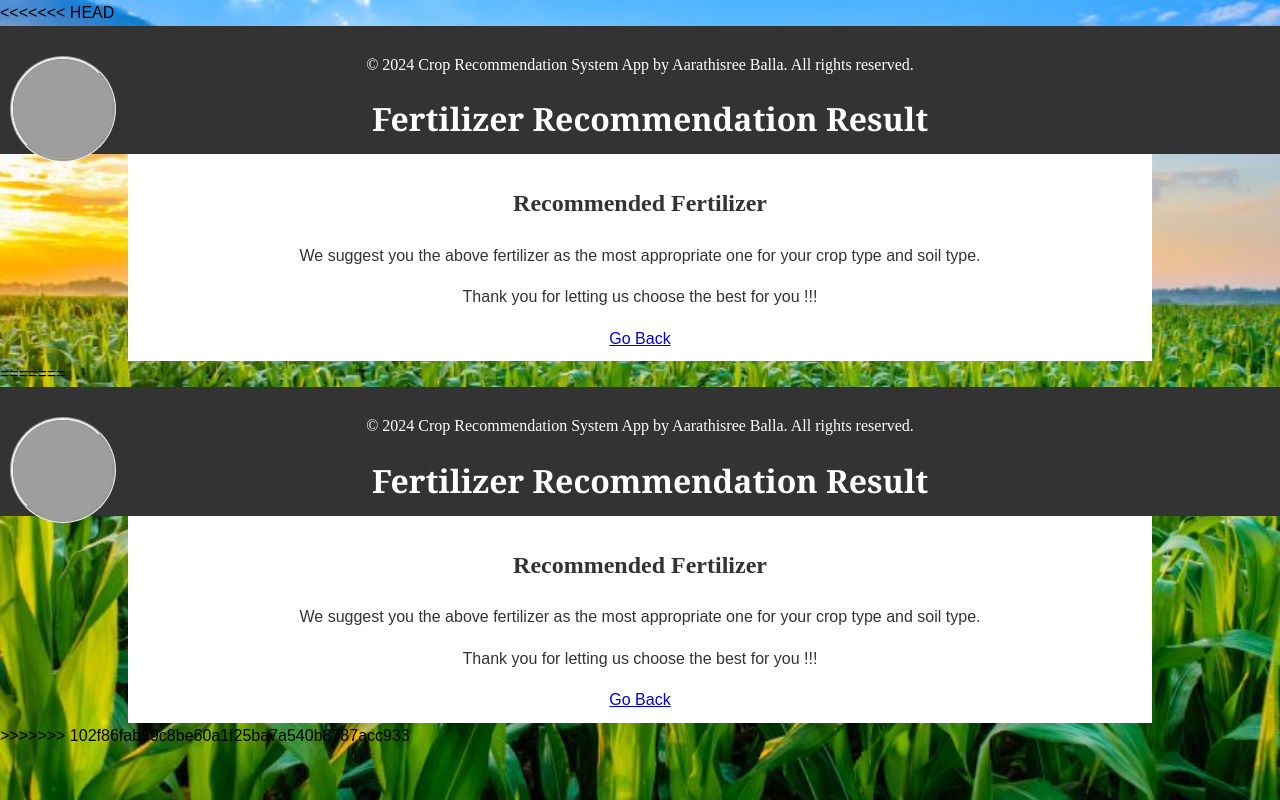
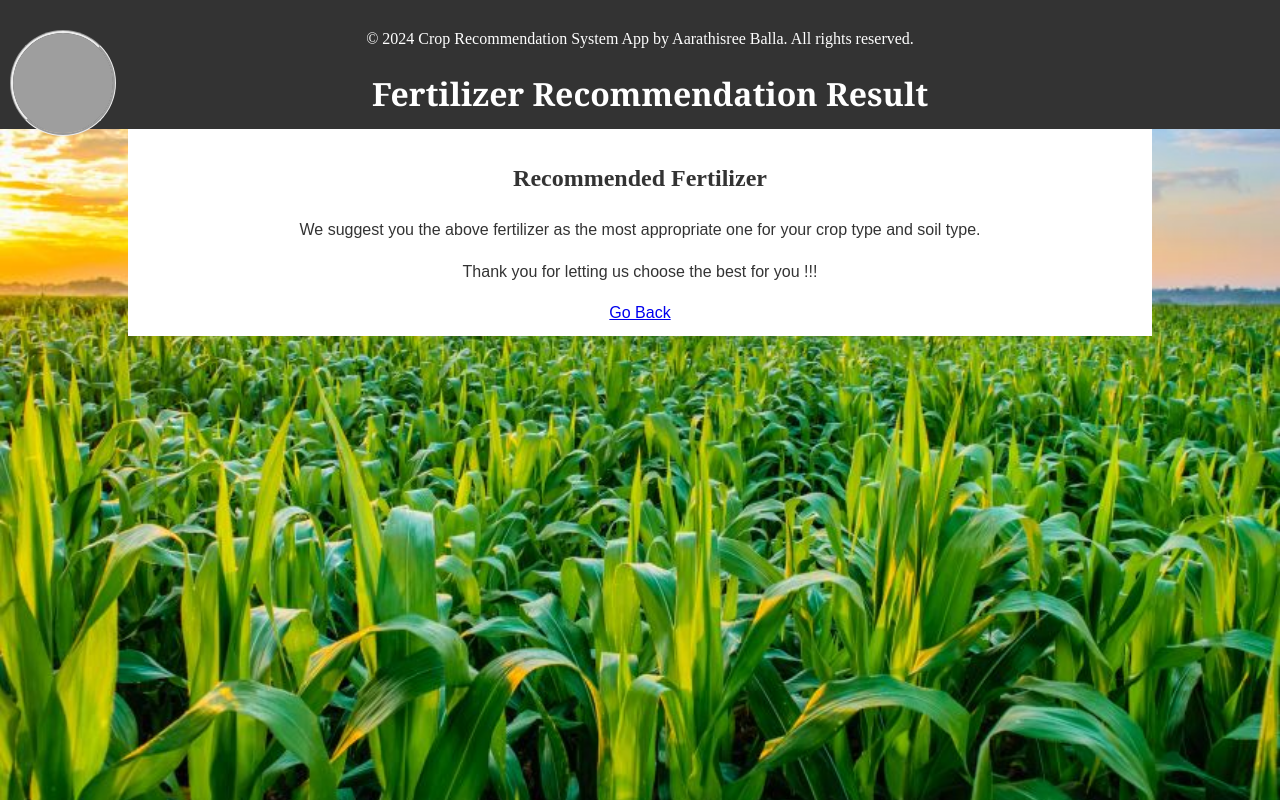
Before and after one commit to Aarathi1535/CropXpert, a Flask app: template templates/result2.html in a window 1280 px wide. Run offline with Flask 3, Linux system fonts and the light colour scheme; the template is opened without the code that fills it, so the values that code supplies are empty; grey boxes are pictures that could not be loaded.

Commit message:
Update result2.html

```diff
--- a/templates/result2.html
+++ b/templates/result2.html
@@ -1,4 +1,3 @@
-<<<<<<< HEAD
 <!DOCTYPE html>
 <html lang="en">
 <head>
@@ -34,40 +33,3 @@
     </main>
 </body>
 </html>
-=======
-<!DOCTYPE html>
-<html lang="en">
-<head>
-    <meta charset="UTF-8">
-    <meta name="viewport" content="width=device-width, initial-scale=1.0">
-    <title>Fertilizer Recommendation Result</title>
-    <link rel="stylesheet" href="{{ url_for('static', filename='styles.css') }}">
-</head>
-<body>
-    <header>
-        <div class = "logo">
-            <img src="https://media.istockphoto.com/id/958252646/photo/young-green-corn-growing-on-the-field-young-corn-plants.jpg?s=612x612&w=0&k=20&c=lbeh-vBIGjaD3ZrIqlDt-9jmNew44StD73fxGd2WkEI=" alt="logo">
-        </div>
-        <div class="container">
-            <div class="branding">
-                <p class="copyright">© 2024 Crop Recommendation System App by Aarathisree Balla. All rights reserved.</p>
-                <h1>Fertilizer Recommendation Result</h1>
-            </div>
-        </div>
-    </header>
-
-    <main>
-        <div class="contain">
-            <section id="result">
-                <h2>Recommended Fertilizer</h2>
-                <p><i><strong>{{ result | safe }}</strong></i></p>
-                <p>We suggest you the above fertilizer as the most appropriate one for your crop type and soil type.</p>
-                <p>Thank you for letting us choose the best for you !!!</p>
-            </section>
-            <a href="{{ url_for('home') }}" >Go Back</a>
-
-        </div>
-    </main>
-</body>
-</html>
->>>>>>> 102f86fab59c8be60a1f25ba7a540b8787acc933
```
